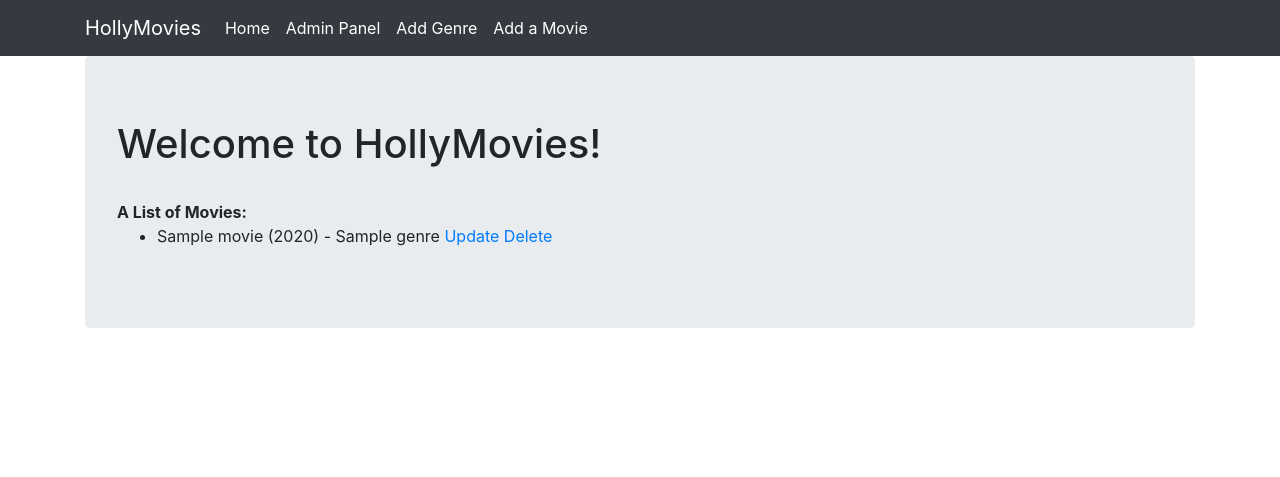
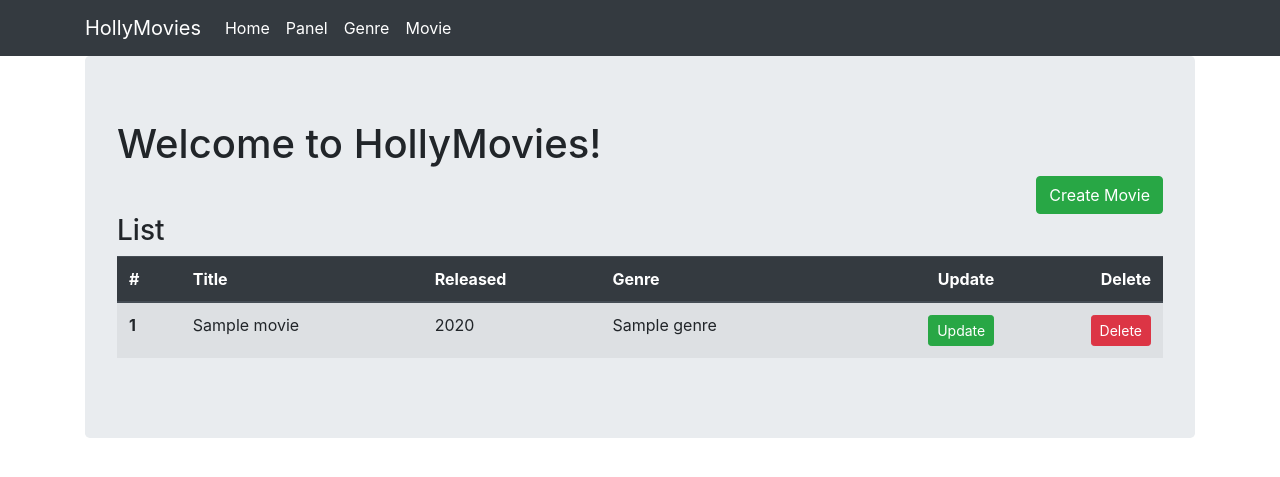
Before and after one commit to PatrykJuniorPy/hollywoodmovies, a Django app: page / in a window 1280 px wide. Shown: the top 477 px of the page. Run offline with Django 3.2, Linux system fonts and the light colour scheme; tables that the repository leaves empty hold one stand-in row (values such as "Sample post"); some libraries are stand-ins or nearby versions.

Commit message:
Update Home View added buttons change movies.html and base.html

```diff
--- a/hollymovies/viewer/templates/base.html
+++ b/hollymovies/viewer/templates/base.html
@@ -15,7 +15,7 @@
   <body>
     <nav class="navbar navbar-expand-lg navbar-dark bg-dark">
       <div class="container fixed">
-        <a class="navbar-brand" href="{% url 'index' %}">HollyMovies</a>
+        <a class="navbar-brand" href="/">HollyMovies</a>
         <button
           class="navbar-toggler" type="button"
           data-toggle="collapse" data-target="#navbarNavAltMarkup"
@@ -27,15 +27,9 @@
             <a class="nav-item nav-link active" href="{% url 'index' %}">
               Home
             </a>
-            <a class="nav-item nav-link active" href="/admin">
-              Admin Panel
-            </a>
-            <a class="nav-item nav-link active" href="{% url 'new-genre' %}">
-              Add Genre
-            </a>
-            <a class="nav-item nav-link active" href="{% url 'movie_create' %}">
-              Add a Movie
-            </a>
+            <a class="nav-item nav-link active" href="/admin">Panel</a>
+            <a class="nav-item nav-link active" href="{% url 'new-genre' %}">Genre</a>
+            <a class="nav-item nav-link active" href="{% url 'movie_create' %}">Movie</a>
           </div>
         </div>
       </nav>
--- a/hollymovies/viewer/templates/movies.html
+++ b/hollymovies/viewer/templates/movies.html
@@ -1,17 +1,46 @@
-{% extends "base.html" %}
+{% extends "base.html" %} {% load static %}
 
 {% block content %}
     <h1>Welcome to HollyMovies!</h1>
-    <br>
-    <strong>A List of Movies:</strong>
-    <ul>
-        {% for movie in object_list %}
-            <li>
-            {{ movie.title }} ({{ movie.released.year }}) - {{ movie.genre.name }}
-             <a href="{% url 'movie_update' pk=movie.pk %}">Update</a>
-             <a href="{% url 'movie_delete' pk=movie.pk %}">Delete</a>
 
-            </li>
-        {% endfor %}
-    </ul>
+    <div class="row">
+        <div class="col-md-12 text-right">
+            <a href="{% url 'movie_create' %}"class="btn btn-Success">Create Movie</a>
+        </div>
+    </div>
+
+    <div class="row">
+        <div class="col-md-12">
+            <h3>
+                List
+            </h3>
+            <div class="table-responsive">
+                <table class="table table-striped">
+                    <thead class="thead-dark">
+                        <tr>
+                            <th scope="col">#</th>
+                            <th scope="col">Title</th>
+                            <th scope="col">Released</th>
+                            <th scope="col">Genre</th>
+                            <th class="text-right" scope="col">Update</th>
+                            <th class="text-right" scope="col">Delete</th>
+                        </tr>
+                    </thead>
+                    <tbody>
+                        {% for movie in object_list %}
+                        <tr>
+                            <th scope="row">{{ forloop.counter }}</th>
+                            <td>{{ movie.title}}</td>
+                            <td>{{ movie.released.year}}</td>
+                            <td>{{ movie.genre.name}}</td>
+                            <td class="text-right"><a href="{% url 'movie_update' movie.id %} " class="btn btn-success btn-sm">Update</a></td>
+                            <td class="text-right"><a href="{% url 'movie_delete' movie.id %}" class="btn btn-danger btn-sm">Delete</a></td>
+                        </tr>
+                        {% endfor %}
+                    </tbody>
+                </table>
+            </div>
+        </div>
+        <hr>
+    </div>
 {% endblock %}
```
